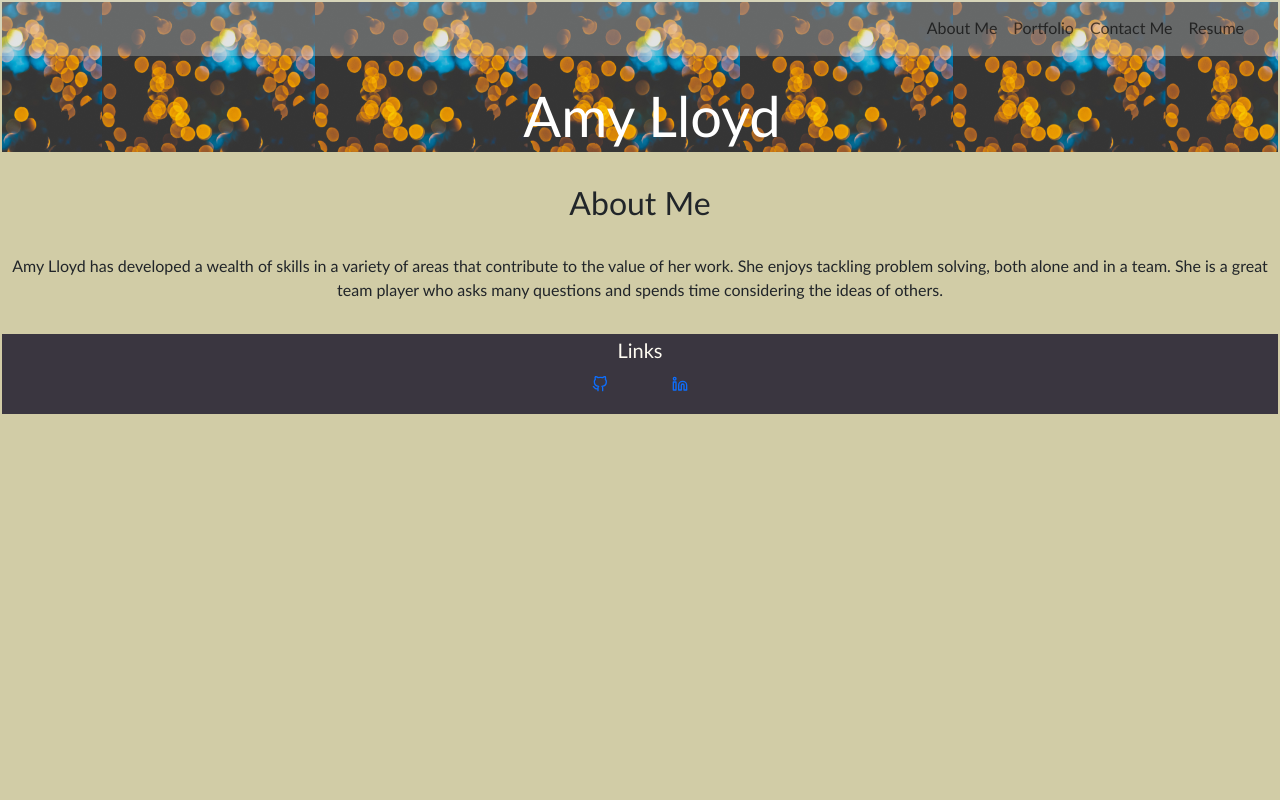
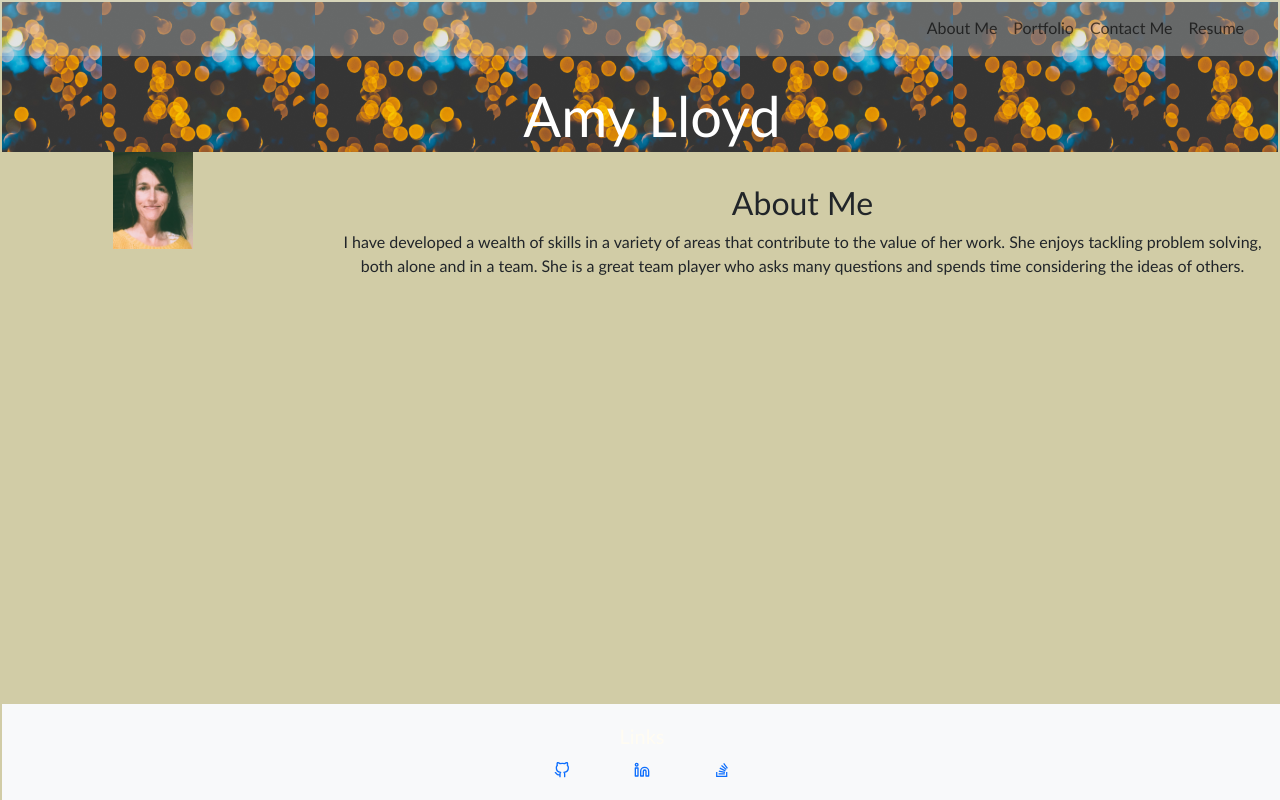
Before and after one commit to AmyLloyd/React-Portfolio, a React (Vite) app: page / in a window 1280 px wide. Built offline with nearby package versions, Linux system fonts and the light colour scheme.

Commit message:
debug form

```diff
--- a/src/App.css
+++ b/src/App.css
@@ -23,11 +23,10 @@ body {
   display: block;
   place-items: center;
   min-width: 320px;
-  min-height: 100vh;
+  min-height: 92vh;
   background-color: var(--main-bg-color);
   padding: 2px;
 }
-
 
 #root {
   /* max-width: 1280px; */
@@ -58,13 +57,20 @@ body {
 }
 
 
-footer {
+/* footer {
   position: relative;
   left: 0;
   bottom: 0;
   width: 100%;
   color: white;
   text-align: center;
+} */
+
+.footer {
+  position: fixed;
+  bottom: 0;
+  width: 100%;
+  background-color: #F8F9FA;
 }
 
 h2 {
@@ -75,3 +81,16 @@ h2 {
 .button {
   background-color: var(--feature-color);
 }
+
+
+
+.css-img {
+  max-width: 5%;
+  min-width: 80px;
+  height: auto;
+}
+
+.flex {
+  display: flex;
+  flex-wrap:wrap;
+}
--- a/src/components/ContactForm/index.jsx
+++ b/src/components/ContactForm/index.jsx
@@ -3,24 +3,73 @@ import { useState } from 'react';
 import { validateEmail } from '../../utils/helpers';
 
 function Form() {
-    const [email, setEmail] = useState('');
-    const [name, setName] = useState('');
-    const [message, setMessage] = useState('');
+    // const [email, setEmail] = useState('');
+    // const [name, setName] = useState('');
+    // const [message, setMessage] = useState('');
     const [errorMessage, setErrorMessage] = useState('');
 
-    const handleInputChange = (e) => {
-        const { target } = e;
-        const inputType = target.name;
-        const inputValue = target.value;
+    const [formState, setFormState] = useState({
+        name: '',
+        email: '',
+        message: '',
+      });
 
-        if(inputType === 'email') {
-            setEmail(inputValue);
-        } else if (inputType === 'name') {
-            setName(inputValue);
-        } else{
-            setMessage(inputValue);
-        };
-    };
+
+    const handleChange = (e) => {
+        if (e.target.name === 'email') {
+          const isValid = validateEmail(e.target.value);
+          if (!isValid) {
+            setErrorMessage('Your email is invalid.');
+          } else {
+            setErrorMessage('');
+          }
+        } else {
+          if (!e.target.value.length) {
+            setErrorMessage(`${e.target.name} is required.`);
+          } else {
+            setErrorMessage('');
+          }
+        }
+        if (!errorMessage) {
+          setFormState({ ...formState, [e.target.name]: e.target.value });
+          console.log('Handle Form', formState);
+        }
+      };
+
+    // const handleInputChange = (e) => {
+    //     e.preventDefault();
+
+    //     const { target } = e;
+    //     const inputType = target.name;
+    //     const inputValue = target.value;
+
+
+
+
+    //     if(inputType === 'email') {
+    //         if(!validateEmail(inputValue)) {
+
+    //             setErrorMessage('Enter a valid email using @');
+
+    //         } else if (!email || !message || !name) {
+    //             setErrorMessage('All fields must be complete');
+
+    //         } else {
+    //         setEmail(inputValue)};
+    //     } else if (inputType === 'name') {
+    //         if (!email || !message || !name) {
+    //         setErrorMessage('All fields must be complete');
+    //         }
+    //         else {
+    //         setName(inputValue)};
+    //     } else{
+    //         if (!email || !message || !name) {
+    //         setErrorMessage('All fields must be complete');
+    //         }
+    //         else {
+    //         setMessage(inputValue)};
+    //     };
+    // };
 
     const handleFormSubmit = (e) => {
         e.preventDefault();
@@ -28,6 +77,7 @@ function Form() {
         if (!validateEmail(email) || !name || !message) {
             setErrorMessage("All fields must be complete");
             return;
+
         }
         alert(`Hello ${name}`);
 
@@ -41,34 +91,34 @@ function Form() {
             <h2>Contact Form</h2>
             <h5>Fill in the form below to get in touch</h5>
             <form className="form" onSubmit={handleFormSubmit}>
-                <div className="">
+                <div >
 
                     <input
-                        value={name}
+
                         name="name"
-                        onChange={handleInputChange}
+                        onBlur={handleChange}
                         type="input"
                         placeholder="Name"
                         className="field"
                     />
                 </div>
-                <div className="">
+                <div >
 
                     <input
-                        value={email}
+
                         name="email"
-                        onChange={handleInputChange}
+                        onBlur={handleChange}
                         type="email"
                         placeholder="Email"
                         className="field"
                     />
                 </div>
-                <div className="">
+                <div>
 
                     <textarea
-                        value={message}
+
                         name="message"
-                        onChange={handleInputChange}
+                        onBlur={handleChange}
                         type="text"
                         placeholder="Message"
                         className="field"
--- a/src/components/Footer/index.jsx
+++ b/src/components/Footer/index.jsx
@@ -3,9 +3,10 @@
 
 import {
     FiGithub,
-    FiLinkedin,
+    FiLinkedin
+  } from "react-icons/fi";
 
-  } from "react-icons/fi";
+import { FaStackOverflow } from "react-icons/fa6";
 
 import './styles.css';
 
@@ -19,13 +20,18 @@ import './styles.css';
       id: 2,
       icon: <FiLinkedin />,
       url: "https://www.linkedin.com/in/amy-lloyd-2a1028135/",
+    },
+    {
+      id: 3,
+      icon: <FaStackOverflow />,
+      url: "https://stackoverflow.com/users/23352670/alloyd"
     }
 
   ];
 
   const Footer = () => {
     return (
-        <footer className="footer">
+        <footer className="footer ">
             <div className="container p-1 mt-3">
                 <div className="row">
                 {/* Footer social links */}
--- a/src/components/Header/styles.css
+++ b/src/components/Header/styles.css
@@ -12,6 +12,7 @@
 
 .header {
   height: 150px;
+
 }
 
 .h1 {
--- a/src/components/pages/About.jsx
+++ b/src/components/pages/About.jsx
@@ -1,12 +1,63 @@
+// export default function About() {
+//     return (
+//       <div className="row">
+//         <div className="column">
+//           <h2>About Me</h2>
+//           <div className="row">
+//               <div>
+//                   <img className="css-img img-responsive" src='/assets/headshot-filmstyle.jpg'/>
+//               </div>
+
+//               <p>
+//                   I have developed a wealth of skills in a variety of areas that contribute to the value of her work. She enjoys tackling problem solving, both alone and in a team. She is a great team player who asks many questions and spends time considering the ideas of others.
+//               </p>
+//           </div>
+
+//       </div>
+//     </div>
+//   );
+// }
+
+// 1 new message
+
+// Loading history...
+
+
+// Amy
+//   10:00 PM
+// export default function About() {
+//     return (
+//       <div className="row">
+//         <div className="column">
+//           <h2>About Me</h2>
+//           <div className="row">
+//               <div>
+//                   <img className="css-img img-responsive" src='/assets/headshot-filmstyle.jpg'/>
+//               </div>
+//               <p>
+//                   I have developed a wealth of skills in a variety of areas that contribute to the value of her work. She enjoys tackling problem solving, both alone and in a team. She is a great team player who asks many questions and spends time considering the ideas of others.
+//               </p>
+//           </div>
+//       </div>
+//     </div>
+//   );
+// }
+
 export default function About() {
-    return (
-      <div className="row">
-        <div className="column">
+  return (
+    <div className="row">
+      <div className="col-md-3">
+        {/* Column for the image */}
+        <img className="css-img img-responsive" src="/assets/headshot-filmstyle.jpg" alt="Headshot" />
+      </div>
+      <div className="col-md-9">
+        {/* Column for the paragraph */}
+        <div>
           <h2>About Me</h2>
-          <img src=''/>
           <p>
-              Amy Lloyd has developed a wealth of skills in a variety of areas that contribute to the value of her work. She enjoys tackling problem solving, both alone and in a team. She is a great team player who asks many questions and spends time considering the ideas of others.
+            I have developed a wealth of skills in a variety of areas that contribute to the value of her work. She enjoys tackling problem solving, both alone and in a team. She is a great team player who asks many questions and spends time considering the ideas of others.
           </p>
+        </div>
       </div>
     </div>
   );
--- a/src/components/pages/Resume.jsx
+++ b/src/components/pages/Resume.jsx
@@ -27,7 +27,7 @@ export default function Resume() {
     };
     return (
       <>
-        <div className="container" re={pdfRef}>
+        <div className="container" ref={pdfRef}>
           <h2 >Resume</h2>
           <div className="row text-start mt-3">
             <div className="col-6">
@@ -55,8 +55,8 @@ export default function Resume() {
             </div>
           </div>
         </div>
-        <div className="row text-center mt-4">
-          <button className="btn button " onClick={downloadPDF}>Download Resume</button>
+        <div className="row text-center mt-4 pb-10">
+          <button className="btn button btn-primary" onClick={downloadPDF}>Download Resume</button>
         </div>
       </>
 
```
